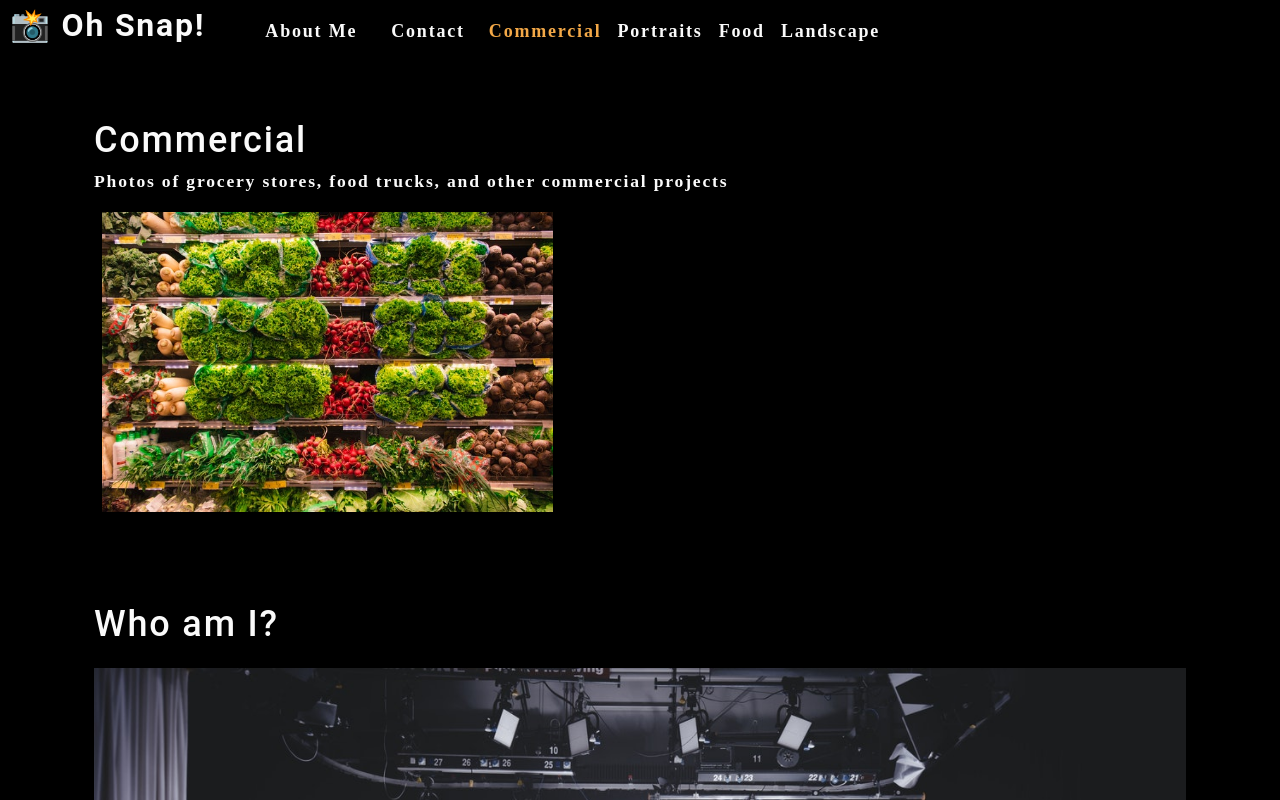
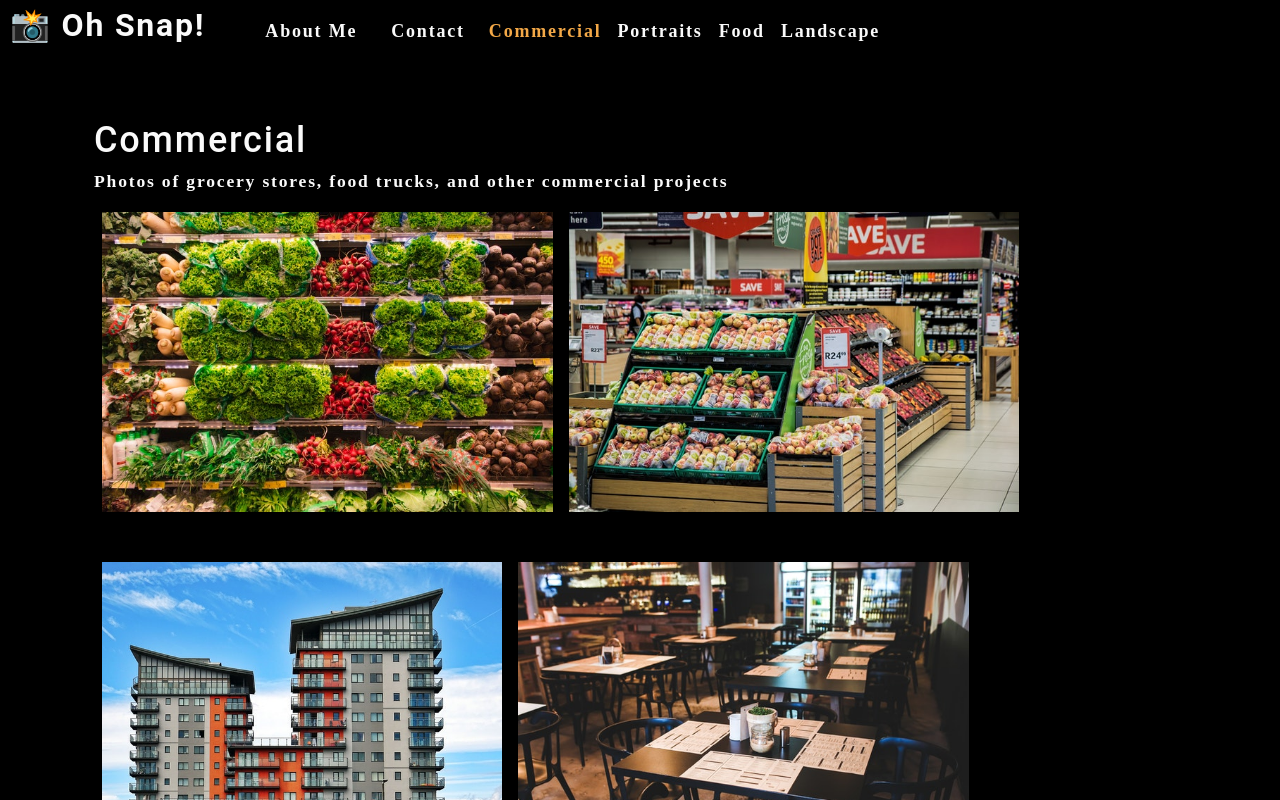
Before and after one commit to jbeedle19/photo-port, a React (Create React App) app: page / in a window 1280 px wide. Shown: the top 800 px of the page. Built offline with nearby package versions, Linux system fonts and the light colour scheme.

Commit message:
photos are displaying correctly

```diff
--- a/src/App.js
+++ b/src/App.js
@@ -25,7 +25,7 @@ function App() {
       ></Nav>
       <main>
         <div>
-          <Gallery></Gallery>
+          <Gallery currentCategory={currentCategory}></Gallery>
           <About></About>
         </div>
       </main>
--- a/src/components/Gallery/index.js
+++ b/src/components/Gallery/index.js
@@ -1,23 +1,15 @@
 import React from 'react';
+import PhotoList from '../PhotoList';
 import { capitalizeFirstLetter } from '../../utils/helpers';
-import photo from '../../assets/small/commercial/0.jpg';
 
-function Gallery(props) {
-    const currentCategory = {
-        name: 'commercial',
-        description: 'Photos of grocery stores, food trucks, and other commercial projects'
-    };
+function Gallery({ currentCategory }) {
+    const { name, description } = currentCategory;
+
     return (
         <section>
-            <h1>{capitalizeFirstLetter(currentCategory.name)}</h1>
-            <p>{currentCategory.description}</p>
-            <div className="flex-row">
-                <img
-                    src={photo}
-                    alt="Commercial Example"
-                    className="img-thumbnail mx-1"
-                />
-            </div>
+            <h1 data-testid="h1tag">{capitalizeFirstLetter(name)}</h1>
+            <p>{description}</p>
+            <PhotoList category={currentCategory.name} />
         </section>
     );
 }
--- /dev/null
+++ b/src/components/PhotoList/index.js
@@ -0,0 +1,121 @@
+import React, { useState } from 'react';
+//import Modal from '../Modal';
+
+const PhotoList = ({ category }) => {
+    const [photos] = useState([
+        {
+            name: 'Grocery aisle',
+            category: 'commercial',
+            description: 'Lorem ipsum dolor sit amet, consectetur adipiscing elit. Nunc ultricie',
+        },
+        {
+            name: 'Grocery booth',
+            category: 'commercial',
+            description: 'Lorem ipsum dolor sit amet, consectetur adipiscing elit. Nunc ultricie',
+        },
+        {
+            name: 'Building exterior',
+            category: 'commercial',
+            description: 'Lorem ipsum dolor sit amet, consectetur adipiscing elit. Nunc ultricie',
+        },
+        {
+            name: 'Restaurant table',
+            category: 'commercial',
+            description: 'Lorem ipsum dolor sit amet, consectetur adipiscing elit. Nunc ultricie',
+        },
+        {
+            name: 'Cafe interior',
+            category: 'commercial',
+            description: 'Lorem ipsum dolor sit amet, consectetur adipiscing elit. Nunc ultricie',
+        },
+        {
+            name: 'Cat green eyes',
+            category: 'portraits',
+            description: 'Lorem ipsum dolor sit amet, consectetur adipiscing elit. Nunc ultricie',
+        },
+        {
+            name: 'Green parrot',
+            category: 'portraits',
+            description: 'Lorem ipsum dolor sit amet, consectetur adipiscing elit. Nunc ultricie',
+        },
+        {
+            name: 'Yellow macaw',
+            category: 'portraits',
+            description: 'Lorem ipsum dolor sit amet, consectetur adipiscing elit. Nunc ultricie',
+        },
+        {
+            name: 'Pug smile',
+            category: 'portraits',
+            description: 'Lorem ipsum dolor sit amet, consectetur adipiscing elit. Nunc ultricie',
+        },
+        {
+            name: 'Pancakes',
+            category: 'food',
+            description: 'Lorem ipsum dolor sit amet, consectetur adipiscing elit. Nunc ultricie',
+        },
+        {
+            name: 'Burrito',
+            category: 'food',
+            description: 'Lorem ipsum dolor sit amet, consectetur adipiscing elit. Nunc ultricie',
+        },
+        {
+            name: 'Scallop pasta',
+            category: 'food',
+            description: 'Lorem ipsum dolor sit amet, consectetur adipiscing elit. Nunc ultricie',
+        },
+        {
+            name: 'Burger',
+            category: 'food',
+            description: 'Lorem ipsum dolor sit amet, consectetur adipiscing elit. Nunc ultricie',
+        },
+        {
+            name: 'Fruit bowl',
+            category: 'food',
+            description: 'Lorem ipsum dolor sit amet, consectetur adipiscing elit. Nunc ultricie',
+        },
+        {
+            name: 'Green river',
+            category: 'landscape',
+            description: 'Lorem ipsum dolor sit amet, consectetur adipiscing elit. Nunc ultricie',
+        },
+        {
+            name: 'Docks',
+            category: 'landscape',
+            description: 'Lorem ipsum dolor sit amet, consectetur adipiscing elit. Nunc ultricie',
+        },
+        {
+            name: 'Panoramic village by sea',
+            category: 'landscape',
+            description: 'Lorem ipsum dolor sit amet, consectetur adipiscing elit. Nunc ultricie',
+        },
+        {
+            name: 'Domestic landscape',
+            category: 'landscape',
+            description: 'Lorem ipsum dolor sit amet, consectetur adipiscing elit. Nunc ultricie',
+        },
+        {
+            name: 'Park bench',
+            category: 'landscape',
+            description: 'Lorem ipsum dolor sit amet, consectetur adipiscing elit. Nunc ultricie',
+        },
+    ]);
+
+    const currentPhotos = photos.filter((photo) => photo.category === category);
+
+    return (
+        <div>
+            <div className="flex-row">
+                {currentPhotos.map((image, i) => (
+                    <img
+                        src={require(`../../assets/small/${category}/${i}.jpg`).default}
+                        alt={image.name}
+                        className="img-thumbnail mx-1"
+                        key={image.name}
+                    />
+                ))}
+            </div>
+        </div>
+    );
+}
+
+export default PhotoList;
```
Also changed, not shown: src/components/Nav/index.js (line endings or trailing spaces).
